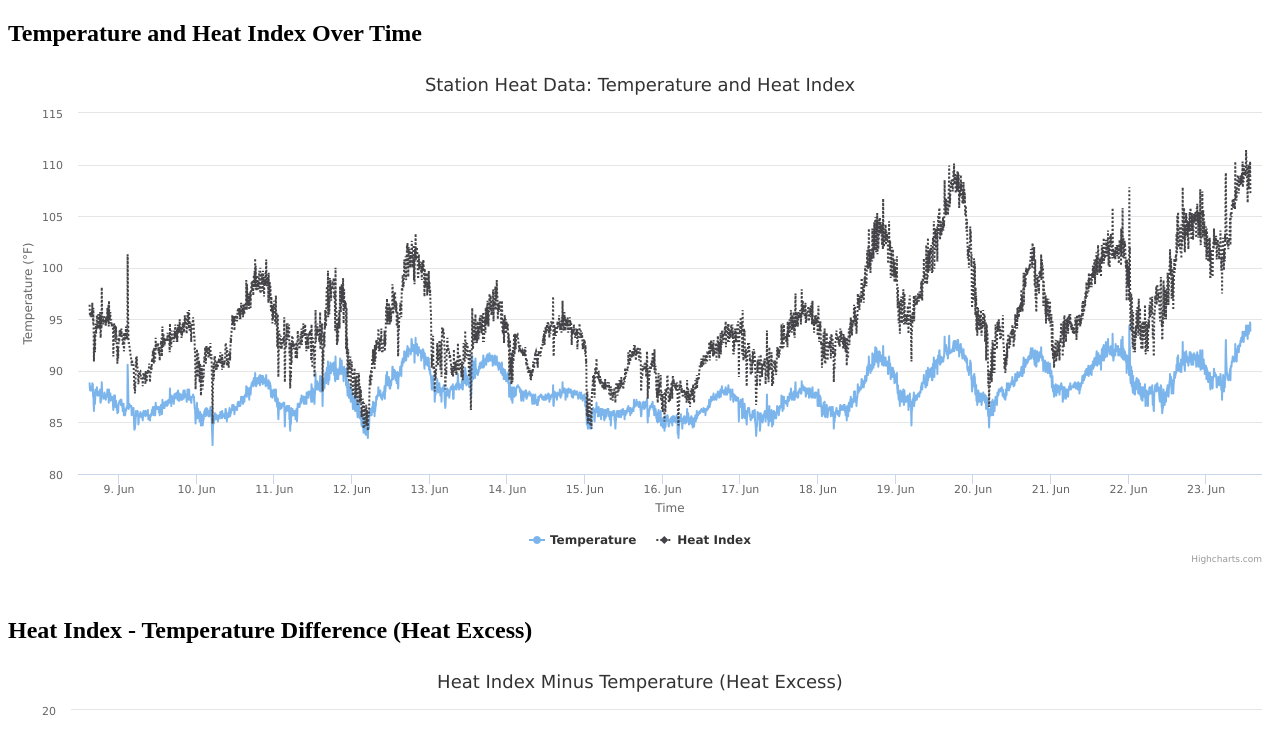
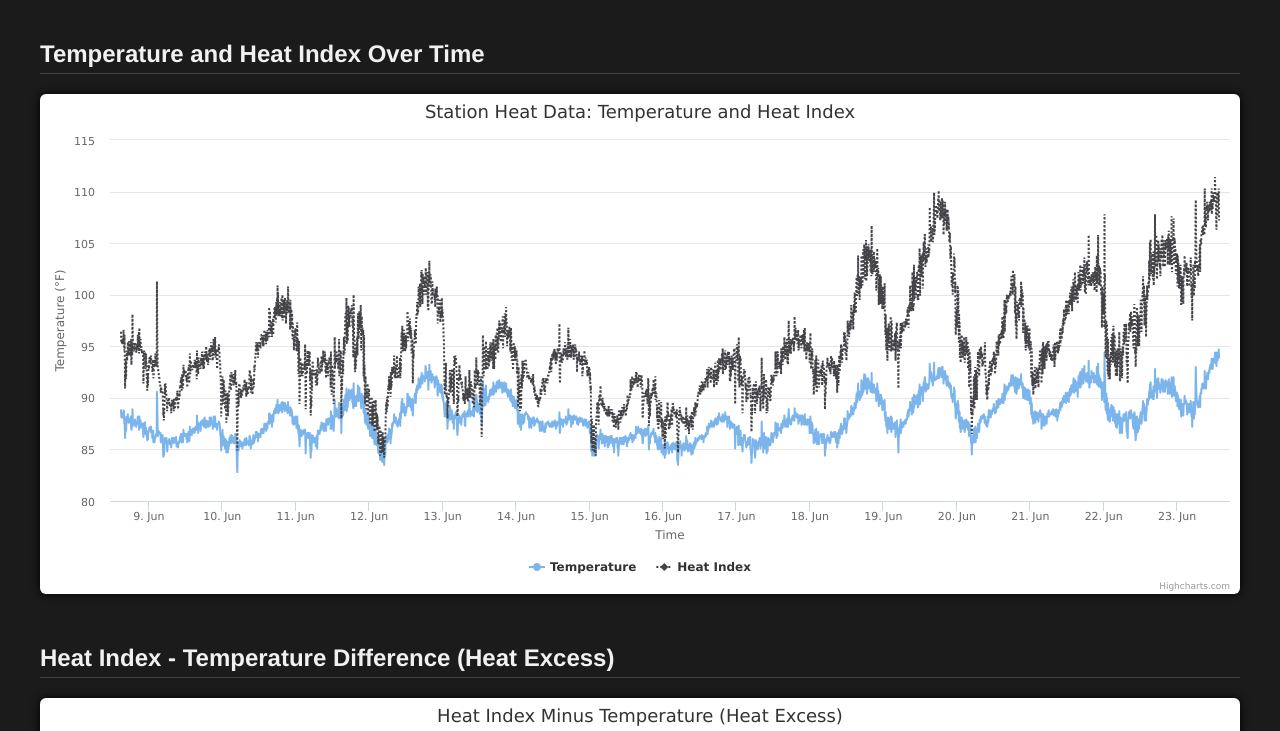
Before and after one commit to jtannahill/viz, a plain HTML site: page index.html in a window 1280 px wide. Shown: the top 731 px of the page. Drawn offline with nearby package versions, Linux system fonts and the light colour scheme.

Commit message:
index.html

```diff
--- a/station_heat_dual_chart.html
+++ b/index.html
@@ -1,10 +1,27 @@
-
 <!DOCTYPE html>
 <html>
 <head>
     <meta charset="utf-8">
-    <title>Station Heat Charts</title>
+    <title>168th Street Station in Manhattan</title>
     <script src="https://code.highcharts.com/highcharts.js"></script>
+    <style>
+        body {
+            background-color: #1b1b1b;
+            color: #f1f1f1;
+            font-family: 'Helvetica Neue', Arial, sans-serif;
+            margin: 40px;
+        }
+        h2 {
+            color: #f1f1f1;
+            border-bottom: 1px solid #444;
+            padding-bottom: 5px;
+        }
+        #tempChart, #excessChart {
+            background-color: #1b1b1b;
+            border-radius: 6px;
+            box-shadow: 0 0 10px #000;
+        }
+    </style>
 </head>
 <body>
 <h2>Temperature and Heat Index Over Time</h2>
```
